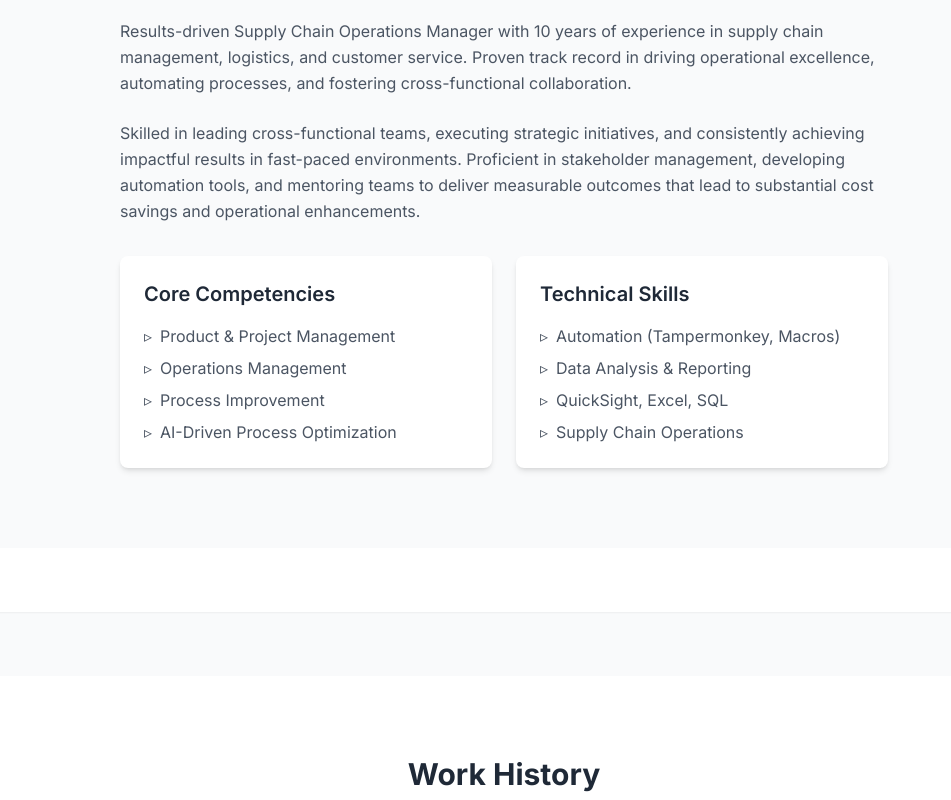
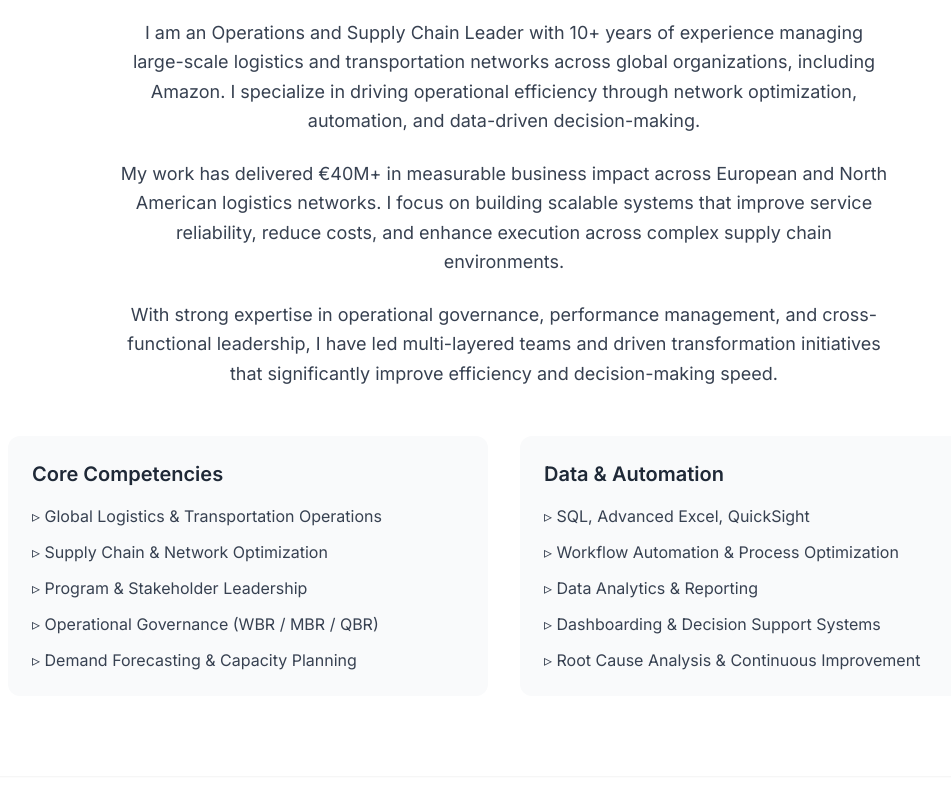
Before and after one commit to DA2793/divyansh-portfolio, a React (Vite) app: page / in a window 1280 px wide. Shown: the part 1100-1900 px from the top of the page, without its empty margins (136-1087 px from the left). Built offline with nearby package versions, Linux system fonts and the light colour scheme.

Commit message:
Update About.jsx

```diff
--- a/src/components/About/About.jsx
+++ b/src/components/About/About.jsx
@@ -1,56 +1,68 @@
 const About = () => {
   return (
-    <section id="about" className="py-20 bg-gray-50">
-      <div className="container mx-auto px-4">
-        <h2 className="text-3xl font-bold text-center mb-12">About Me</h2>
-        <div className="max-w-3xl mx-auto">
-          <p className="text-gray-600 leading-relaxed mb-6">
-            Results-driven Supply Chain Operations Manager with 10 years of experience in supply chain
-            management, logistics, and customer service. Proven track record in driving operational
-            excellence, automating processes, and fostering cross-functional collaboration.
+    <section id="about" className="py-20 bg-white rounded-2xl shadow-sm">
+      <div className="max-w-5xl mx-auto px-4">
+
+        <h2 className="text-3xl font-bold text-center mb-12">
+          About Me
+        </h2>
+
+        <div className="max-w-3xl mx-auto text-center">
+
+          {/* Main Description */}
+          <p className="text-gray-700 leading-relaxed mb-6 text-lg">
+            I am an Operations and Supply Chain Leader with 10+ years of experience
+            managing large-scale logistics and transportation networks across global
+            organizations, including Amazon. I specialize in driving operational efficiency
+            through network optimization, automation, and data-driven decision-making.
           </p>
-          <p className="text-gray-600 leading-relaxed mb-6">
-            Skilled in leading cross-functional teams, executing strategic initiatives, and consistently
-            achieving impactful results in fast-paced environments. Proficient in stakeholder management,
-            developing automation tools, and mentoring teams to deliver measurable outcomes that lead to
-            substantial cost savings and operational enhancements.
+
+          <p className="text-gray-700 leading-relaxed mb-6 text-lg">
+            My work has delivered €40M+ in measurable business impact across European
+            and North American logistics networks. I focus on building scalable systems
+            that improve service reliability, reduce costs, and enhance execution across
+            complex supply chain environments.
           </p>
-          <div className="grid grid-cols-1 md:grid-cols-2 gap-6 mt-8">
-            <div className="bg-white p-6 rounded-lg shadow-md">
-              <h3 className="text-xl font-semibold mb-4">Core Competencies</h3>
-              <ul className="space-y-2">
-                <li className="flex items-center text-gray-600">
-                  <span className="mr-2">▹</span>Product & Project Management
-                </li>
-                <li className="flex items-center text-gray-600">
-                  <span className="mr-2">▹</span>Operations Management
-                </li>
-                <li className="flex items-center text-gray-600">
-                  <span className="mr-2">▹</span>Process Improvement
-                </li>
-                <li className="flex items-center text-gray-600">
-                  <span className="mr-2">▹</span>AI-Driven Process Optimization
-                </li>
-              </ul>
-            </div>
-            <div className="bg-white p-6 rounded-lg shadow-md">
-              <h3 className="text-xl font-semibold mb-4">Technical Skills</h3>
-              <ul className="space-y-2">
-                <li className="flex items-center text-gray-600">
-                  <span className="mr-2">▹</span>Automation (Tampermonkey, Macros)
-                </li>
-                <li className="flex items-center text-gray-600">
-                  <span className="mr-2">▹</span>Data Analysis & Reporting
-                </li>
-                <li className="flex items-center text-gray-600">
-                  <span className="mr-2">▹</span>QuickSight, Excel, SQL
-                </li>
-                <li className="flex items-center text-gray-600">
-                  <span className="mr-2">▹</span>Supply Chain Operations
-                </li>
-              </ul>
-            </div>
+
+          <p className="text-gray-700 leading-relaxed text-lg">
+            With strong expertise in operational governance, performance management, and
+            cross-functional leadership, I have led multi-layered teams and driven
+            transformation initiatives that significantly improve efficiency and decision-making speed.
+          </p>
+
+        </div>
+
+        {/* Skills / Competencies */}
+        <div className="grid grid-cols-1 md:grid-cols-2 gap-8 mt-12">
+
+          {/* Core Competencies */}
+          <div className="bg-gray-50 p-6 rounded-xl hover:shadow-md transition">
+            <h3 className="text-xl font-semibold mb-4">
+              Core Competencies
+            </h3>
+            <ul className="space-y-3 text-gray-700">
+              <li>▹ Global Logistics & Transportation Operations</li>
+              <li>▹ Supply Chain & Network Optimization</li>
+              <li>▹ Program & Stakeholder Leadership</li>
+              <li>▹ Operational Governance (WBR / MBR / QBR)</li>
+              <li>▹ Demand Forecasting & Capacity Planning</li>
+            </ul>
           </div>
+
+          {/* Technical Skills */}
+          <div className="bg-gray-50 p-6 rounded-xl hover:shadow-md transition">
+            <h3 className="text-xl font-semibold mb-4">
+              Data & Automation
+            </h3>
+            <ul className="space-y-3 text-gray-700">
+              <li>▹ SQL, Advanced Excel, QuickSight</li>
+              <li>▹ Workflow Automation & Process Optimization</li>
+              <li>▹ Data Analytics & Reporting</li>
+              <li>▹ Dashboarding & Decision Support Systems</li>
+              <li>▹ Root Cause Analysis & Continuous Improvement</li>
+            </ul>
+          </div>
+
         </div>
       </div>
     </section>
```
